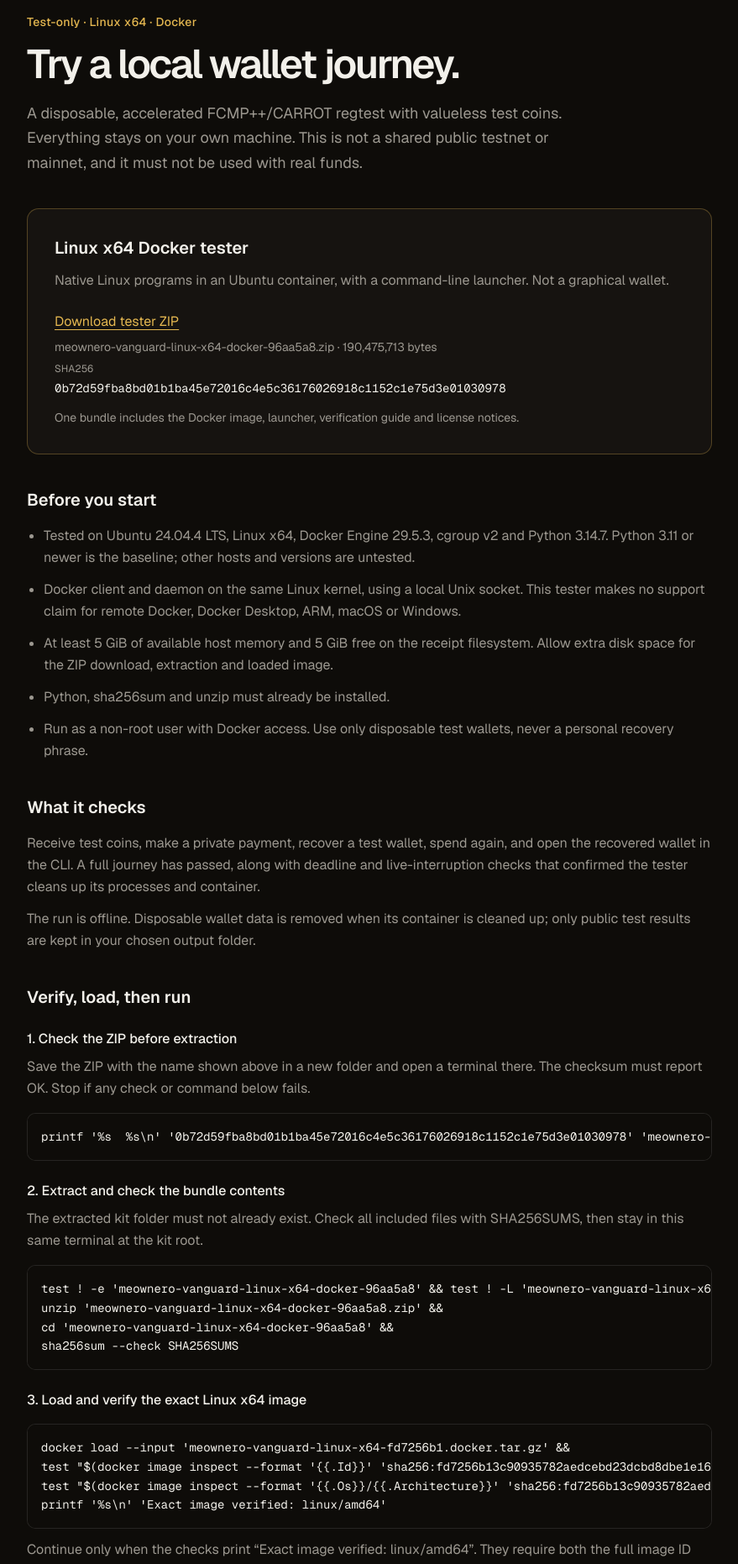
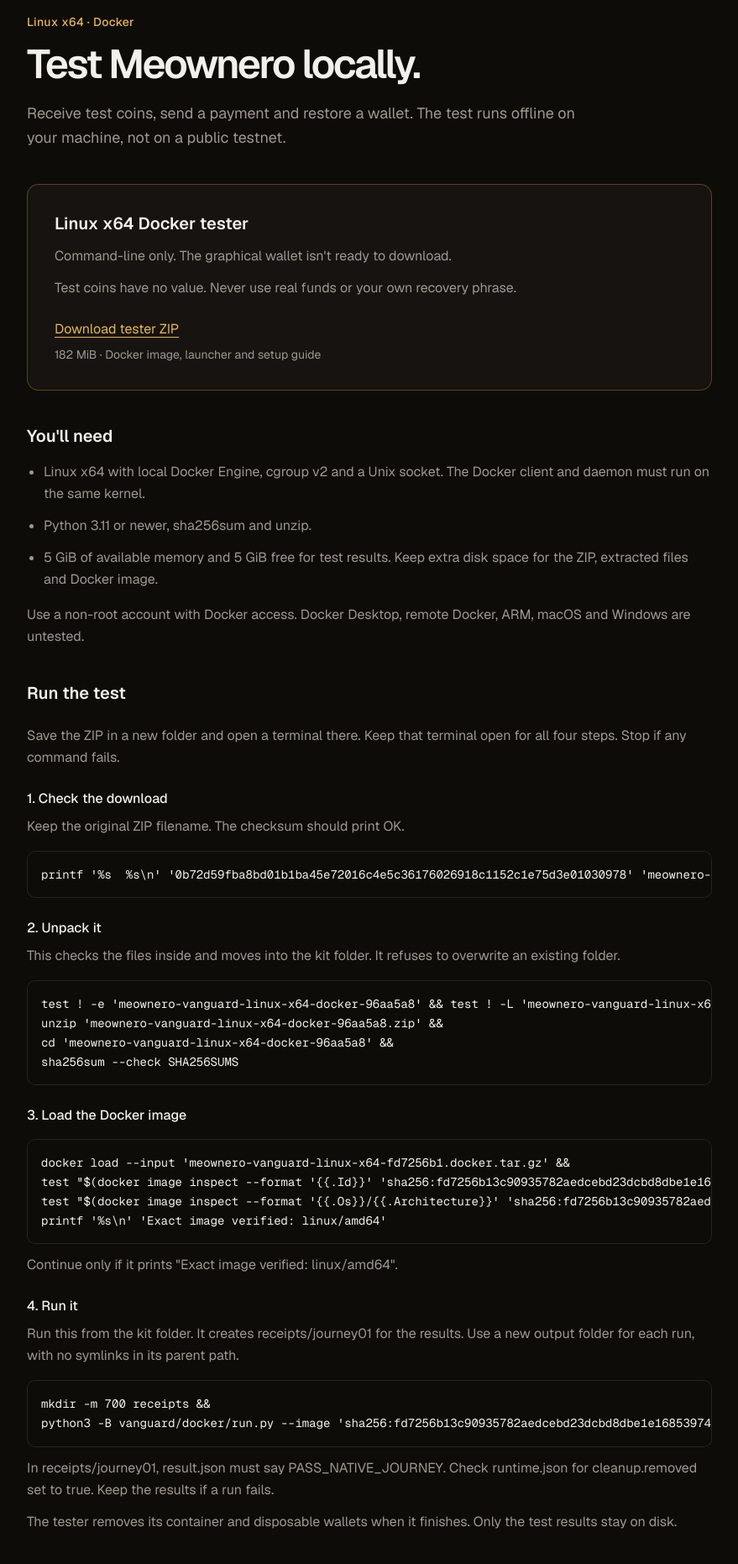
Before and after one commit to tjmehta/meownero, a Next.js app in the folder site/: page /downloads in a window 1280 px wide. Shown: the part 120-1982 px from the top of the page at 84% size, without its empty margins (200-1079 px from the left). Built offline with nearby package versions, Linux system fonts and the light colour scheme.

Commit message:
Rewrite website copy with plain language

```diff
--- a/site/src/app/downloads/page.tsx
+++ b/site/src/app/downloads/page.tsx
@@ -2,9 +2,9 @@ import type { Metadata } from "next";
 import Link from "next/link";
 import { getTesterCommands, getTesterRelease } from "@/lib/tester-release";
 
-const title = "Local tester downloads | Meownero";
+const title = "Downloads | Meownero";
 const description =
-  "A disposable Linux x64 Docker tester for Meownero's local, valueless FCMP++/CARROT regtest. No mainnet, public testnet or GUI wallet download.";
+  "Run Meownero's wallet test offline with Docker on Linux x64. Test coins only. The graphical wallet isn't available yet.";
 
 export const metadata: Metadata = {
   title,
@@ -50,15 +50,14 @@ export default function Downloads() {
 
       <header className="mt-12 max-w-2xl">
         <p className="text-sm font-medium tracking-wide text-gold">
-          Test-only · Linux x64 · Docker
+          Linux x64 · Docker
         </p>
         <h1 className="mt-4 text-4xl font-semibold tracking-tighter text-balance md:text-5xl">
-          Try a local wallet journey.
+          Test Meownero locally.
         </h1>
         <p className="mt-5 text-lg leading-relaxed text-muted-foreground">
-          A disposable, accelerated FCMP++/CARROT regtest with valueless test
-          coins. Everything stays on your own machine. This is not a shared
-          public testnet or mainnet, and it must not be used with real funds.
+          Receive test coins, send a payment and restore a wallet. The test
+          runs offline on your machine, not on a public testnet.
         </p>
       </header>
 
@@ -67,8 +66,10 @@ export default function Downloads() {
           Linux x64 Docker tester
         </h2>
         <p className="mt-3 leading-relaxed text-muted-foreground">
-          Native Linux programs in an Ubuntu container, with a command-line
-          launcher. Not a graphical wallet.
+          Command-line only. The graphical wallet isn&apos;t ready to download.
+        </p>
+        <p className="mt-3 leading-relaxed text-muted-foreground">
+          Test coins have no value. Never use real funds or your own recovery phrase.
         </p>
 
         {release.status === "published" ? (
@@ -77,106 +78,105 @@ export default function Downloads() {
               Download tester ZIP
             </a>
             <p className="mt-2 break-all text-sm text-muted-foreground">
-              {release.bundle.filename} · {release.bundle.bytes.toLocaleString("en-US")} bytes
-            </p>
-            <p className="mt-2 text-xs text-muted-foreground">SHA256</p>
-            <code className="mt-1 block break-all font-mono text-sm leading-relaxed">
-              {release.bundle.sha256}
-            </code>
-            <p className="mt-3 text-sm leading-relaxed text-muted-foreground">
-              One bundle includes the Docker image, launcher, verification guide
-              and license notices.
+              {Math.round(release.bundle.bytes / 1024 / 1024)} MiB · Docker image, launcher and setup guide
             </p>
           </div>
         ) : (
           <div className="mt-6 rounded-lg border border-border bg-background p-4">
-            <p className="font-medium">Downloads are not published yet.</p>
+            <p className="font-medium">The download isn&apos;t ready yet.</p>
             <p className="mt-2 text-sm leading-relaxed text-muted-foreground">
-              The local tester has been verified. A ZIP download and setup
-              instructions will appear here when the published bundle and its
-              checksum are ready.
+              The ZIP and setup instructions will appear here once we verify the download.
             </p>
           </div>
         )}
       </section>
 
       <section aria-labelledby="requirements-heading" className="mt-10">
-        <h2 id="requirements-heading" className="text-xl font-semibold">Before you start</h2>
+        <h2 id="requirements-heading" className="text-xl font-semibold">You&apos;ll need</h2>
         <ul className="mt-4 list-disc space-y-3 pl-5 leading-relaxed text-muted-foreground">
-          <li>Tested on Ubuntu 24.04.4 LTS, Linux x64, Docker Engine 29.5.3, cgroup v2 and Python 3.14.7. Python 3.11 or newer is the baseline; other hosts and versions are untested.</li>
-          <li>Docker client and daemon on the same Linux kernel, using a local Unix socket. This tester makes no support claim for remote Docker, Docker Desktop, ARM, macOS or Windows.</li>
-          <li>At least 5 GiB of available host memory and 5 GiB free on the receipt filesystem. Allow extra disk space for the ZIP download, extraction and loaded image.</li>
-          <li>Python, sha256sum and unzip must already be installed.</li>
-          <li>Run as a non-root user with Docker access. Use only disposable test wallets, never a personal recovery phrase.</li>
+          <li>Linux x64 with local Docker Engine, cgroup v2 and a Unix socket. The Docker client and daemon must run on the same kernel.</li>
+          <li>Python 3.11 or newer, sha256sum and unzip.</li>
+          <li>5 GiB of available memory and 5 GiB free for test results. Keep extra disk space for the ZIP, extracted files and Docker image.</li>
         </ul>
-      </section>
-
-      <section aria-labelledby="journey-heading" className="mt-10">
-        <h2 id="journey-heading" className="text-xl font-semibold">What it checks</h2>
         <p className="mt-4 leading-relaxed text-muted-foreground">
-          Receive test coins, make a private payment, recover a test wallet,
-          spend again, and open the recovered wallet in the CLI. A full journey
-          has passed, along with deadline and live-interruption checks that
-          confirmed the tester cleans up its processes and container.
-        </p>
-        <p className="mt-3 leading-relaxed text-muted-foreground">
-          The run is offline. Disposable wallet data is removed when its
-          container is cleaned up; only public test results are kept in your
-          chosen output folder.
+          Use a non-root account with Docker access. Docker Desktop, remote
+          Docker, ARM, macOS and Windows are untested.
         </p>
       </section>
 
       {commands ? (
         <section aria-labelledby="setup-heading" className="mt-10 space-y-6">
-          <h2 id="setup-heading" className="text-xl font-semibold">Verify, load, then run</h2>
+          <h2 id="setup-heading" className="text-xl font-semibold">Run the test</h2>
+          <p className="leading-relaxed text-muted-foreground">
+            Save the ZIP in a new folder and open a terminal there. Keep that
+            terminal open for all four steps. Stop if any command fails.
+          </p>
           <div>
-            <h3 className="font-medium">1. Check the ZIP before extraction</h3>
+            <h3 className="font-medium">1. Check the download</h3>
             <p className="mt-2 leading-relaxed text-muted-foreground">
-              Save the ZIP with the name shown above in a new folder and open a
-              terminal there. The checksum must report OK. Stop if any check or
-              command below fails.
+              Keep the original ZIP filename. The checksum should print OK.
             </p>
             <Command>{commands.checksum}</Command>
           </div>
           <div>
-            <h3 className="font-medium">2. Extract and check the bundle contents</h3>
+            <h3 className="font-medium">2. Unpack it</h3>
             <p className="mt-2 leading-relaxed text-muted-foreground">
-              The extracted kit folder must not already exist. Check all included
-              files with SHA256SUMS, then stay in this same terminal at the kit root.
+              This checks the files inside and moves into the kit folder. It
+              refuses to overwrite an existing folder.
             </p>
             <Command>{commands.unpack}</Command>
           </div>
           <div>
-            <h3 className="font-medium">3. Load and verify the exact Linux x64 image</h3>
+            <h3 className="font-medium">3. Load the Docker image</h3>
             <Command>{commands.load}</Command>
             <p className="mt-3 leading-relaxed text-muted-foreground">
-              Continue only when the checks print &ldquo;Exact image verified:
-              linux/amd64&rdquo;. They require both the full image ID below and
-              the Linux x64 platform to match.
+              Continue only if it prints &quot;Exact image verified: linux/amd64&quot;.
             </p>
           </div>
           <div>
-            <h3 className="font-medium">4. Run the local journey</h3>
+            <h3 className="font-medium">4. Run it</h3>
             <p className="mt-2 leading-relaxed text-muted-foreground">
-              Run as a non-root user from the kit root. This creates a fresh
-              receipts folder and a new journey01 output directory. The output
-              parent must exist and contain no symlinks. Use a fresh output name
-              for every later run.
+              Run this from the kit folder. It creates receipts/journey01 for
+              the results. Use a new output folder for each run, with no symlinks
+              in its parent path.
             </p>
             <Command>{commands.run}</Command>
             <p className="mt-3 leading-relaxed text-muted-foreground">
-              Require PASS_NATIVE_JOURNEY in result.json, and confirm in
-              runtime.json that cleanup removed the run&apos;s own container.
-              Both files are in receipts/journey01. Keep failed receipts for
-              diagnosis. No public network connection or real coins are needed.
+              In receipts/journey01, result.json must say PASS_NATIVE_JOURNEY.
+              Check runtime.json for cleanup.removed set to true.
+              Keep the results if a run fails.
+            </p>
+            <p className="mt-3 leading-relaxed text-muted-foreground">
+              The tester removes its container and disposable wallets when it
+              finishes. Only the test results stay on disk.
             </p>
           </div>
         </section>
       ) : null}
 
-      <section aria-labelledby="identity-heading" className="mt-10 rounded-xl border border-border p-6">
-        <h2 id="identity-heading" className="text-xl font-semibold">Exact tester identity</h2>
+      <details className="mt-10 rounded-xl border border-border p-6">
+        <summary className="cursor-pointer rounded-sm font-medium focus-visible:outline-2 focus-visible:outline-offset-4 focus-visible:outline-gold">
+          Build details
+        </summary>
+        <p className="mt-4 text-sm leading-relaxed text-muted-foreground">
+          Tested on Ubuntu 24.04.4 LTS, Docker Engine 29.5.3, cgroup v2 and
+          Python 3.14.7. Other hosts and versions are untested.
+          This is an accelerated FCMP++/CARROT regtest in an Ubuntu container.
+          The wallet test passed, along with timeout and interruption checks.
+        </p>
         <dl className="mt-4 space-y-4 text-sm">
+          {release.status === "published" ? (
+            <>
+              <div>
+                <dt className="text-muted-foreground">ZIP filename</dt>
+                <dd className="mt-1 break-all font-mono leading-relaxed">{release.bundle.filename}</dd>
+              </div>
+              <div>
+                <dt className="text-muted-foreground">SHA256</dt>
+                <dd className="mt-1 break-all font-mono leading-relaxed">{release.bundle.sha256}</dd>
+              </div>
+            </>
+          ) : null}
           <div>
             <dt className="text-muted-foreground">Source commit</dt>
             <dd className="mt-1 break-all font-mono leading-relaxed">{release.sourceCommit}</dd>
@@ -186,15 +186,7 @@ export default function Downloads() {
             <dd className="mt-1 break-all font-mono leading-relaxed">{release.imageId}</dd>
           </div>
         </dl>
-      </section>
-
-      <footer className="mt-10 border-t border-border pt-6 text-sm leading-relaxed text-muted-foreground">
-        <p>
-          No graphical wallet is available to download. The current UI is a
-          separate, simulated prototype, not a working wallet. Meownero remains
-          in development; there is no token sale or presale.
-        </p>
-      </footer>
+      </details>
     </main>
   );
 }
--- a/site/src/app/layout.tsx
+++ b/site/src/app/layout.tsx
@@ -12,9 +12,9 @@ const geistMono = Geist_Mono({
   subsets: ["latin"],
 });
 
-const title = "Meownero: fair-launch privacy coin, proof of work, no premine";
+const title = "Meownero | Private payments, proof of work";
 const description =
-  "Meownero (MEOW) is an independent proof-of-work cryptocurrency where every transaction is private by rule. Fair launch with public notice, no premine, no presale. Coming soon.";
+  "Meownero is a proof-of-work cryptocurrency in development. Every payment is private. No premine or presale. Try the local Linux tester.";
 
 export const metadata: Metadata = {
   metadataBase: new URL("https://meownero.com"),
```
Also changed, not shown: site/src/app/page.tsx (+8 -10 lines), site/src/components/notify.tsx (+4 -4 lines), site/src/components/principles.tsx (+5 -5 lines).
